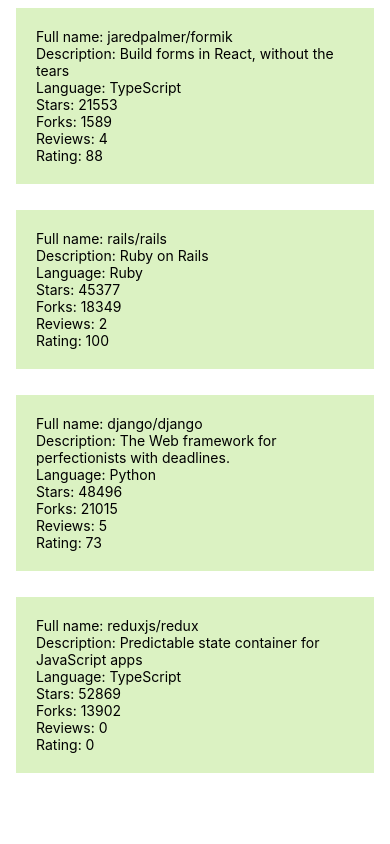
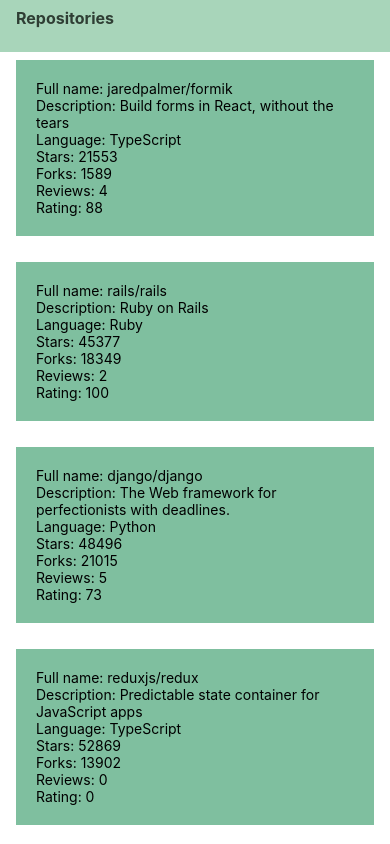
Before and after one commit to HappyKarhu/rate-repository-app, a React Native app: screen / in a window 390 px wide. Built offline with nearby package versions, Linux system fonts and the light colour scheme.

Commit message:
Exercise 10.4: the app bar

```diff
--- /dev/null
+++ b/src/components/AppBar.jsx
@@ -0,0 +1,23 @@
+import { View, StyleSheet } from 'react-native';
+import Constants from 'expo-constants';
+import theme from '../theme';
+import AppBarTab from './AppBarTab';
+
+const styles = StyleSheet.create({
+  container: {
+    paddingTop: Constants.statusBarHeight,
+    backgroundColor: theme.colors.appBarBackground,
+    paddingHorizontal: 16,
+    paddingBottom: 16,
+  },
+});
+
+const AppBar = () => {
+  return (
+    <View style={styles.container}>
+      <AppBarTab>Repositories</AppBarTab>
+    </View>
+  );
+};
+
+export default AppBar;
--- /dev/null
+++ b/src/components/AppBarTab.jsx
@@ -0,0 +1,25 @@
+import { Pressable, StyleSheet, Text } from 'react-native';
+import theme from '../theme';
+
+const styles = StyleSheet.create({
+  tab: {
+    paddingVertical: 8,
+  },
+  text: {
+    color: theme.colors.textPrimary,
+    fontSize: theme.fontSizes.subheading,
+    fontWeight: theme.fontWeights.bold,
+  },
+});
+
+const AppBarTab = ({ children }) => {
+  return (
+    <Pressable style={styles.tab}>
+      <Text
+        style={styles.text}>{children}
+      </Text>
+    </Pressable>
+  );
+};
+
+export default AppBarTab;
--- a/src/components/Main.jsx
+++ b/src/components/Main.jsx
@@ -1,18 +1,20 @@
-import Constants from 'expo-constants';
-import { Text, StyleSheet, View } from 'react-native';
+
+import { StyleSheet, View } from 'react-native';
 import RepositoryList from './RepositoryList';
+import AppBar from './AppBar';
 
 const styles = StyleSheet.create({
   container: {
-    marginTop: Constants.statusBarHeight,
-    flexGrow: 1,
-    flexShrink: 1,
+    flexGrow: 3,
   },
 });
+
+
 
 const Main = () => {
   return (
     <View style={styles.container}>
+      <AppBar />  {/* AppBar is here at the top */}
       <RepositoryList />
     </View>
   );
--- a/src/components/RepositoryItem.jsx
+++ b/src/components/RepositoryItem.jsx
@@ -1,5 +1,5 @@
 import React from 'react';
-import {View, FlatList, StyleSheet, Text } from 'react-native';
+import {View, StyleSheet, Text } from 'react-native';
 
 
 const RepositoryItem = ({repository}) => (
@@ -18,7 +18,7 @@
 
 const styles = StyleSheet.create({
   item: {
-    backgroundColor: '#dbf2c2',
+    backgroundColor: '#7fbf9f',
     padding: 20,
     marginVertical: 8,
     marginHorizontal: 16,
--- /dev/null
+++ b/src/theme.js
@@ -0,0 +1,23 @@
+const theme = {
+  colors: {
+    textPrimary: '#2f3e34',
+    textSecondary: '#5f7a6d',
+    primary: '#7fbf9f',
+    primaryLight: '#cfe9dc',
+    appBarBackground: '#a8d5ba',
+    background: '#f4fbf7',
+  },
+  fontSizes: {
+    body: 14,
+    subheading: 16,
+  },
+  fonts: {
+    main: 'System',
+  },
+  fontWeights: {
+    normal: '400',
+    bold: '700',
+  },
+};
+
+export default theme;
```
